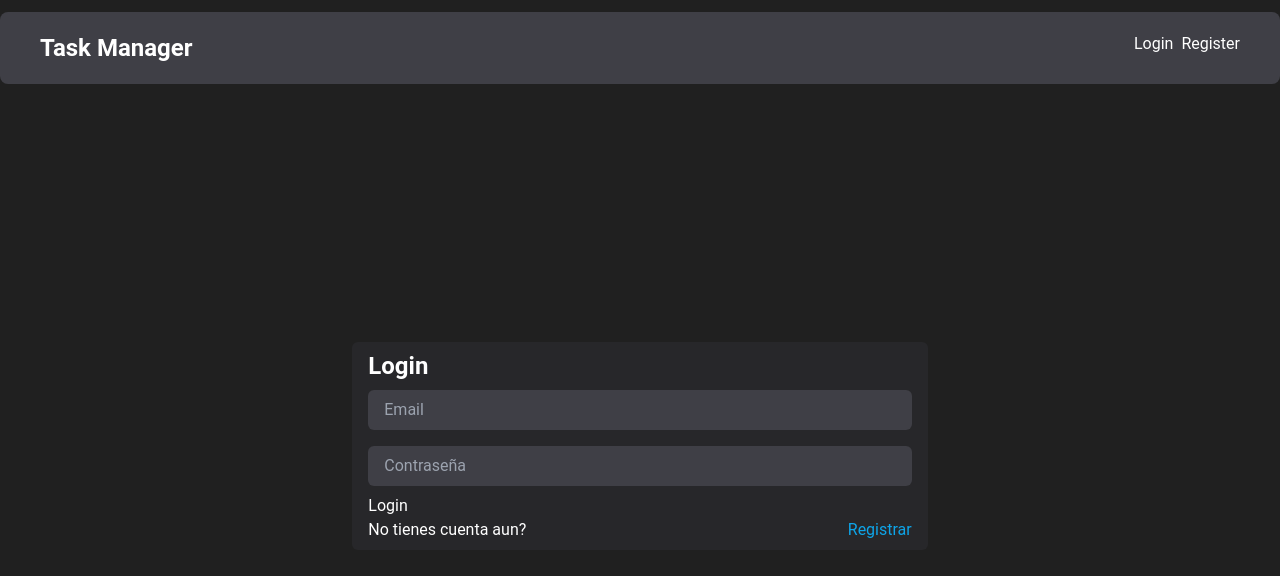
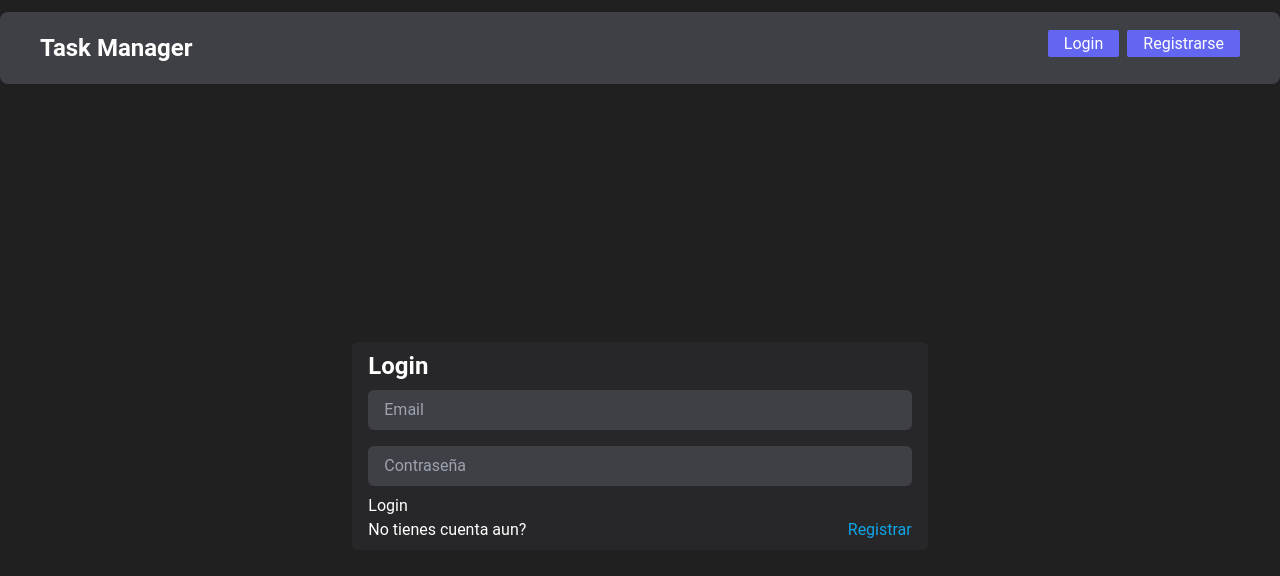
Before and after one commit to FrankArceC/backfrontend, a React (Vite) app in the folder client/: page /login in a window 1280 px wide. Shown: the top 576 px of the page. Built offline with nearby package versions, Linux system fonts and the light colour scheme.

Commit message:
voy hasta los estilos de tareas

```diff
--- a/client/src/components/Navbar.jsx
+++ b/client/src/components/Navbar.jsx
@@ -1,7 +1,7 @@
 import { Link } from "react-router-dom";
 import { useAuth } from "../context/AuthContext";
 function Navbar() {
-    const { isAuthenticated, logout } = useAuth();
+    const { isAuthenticated, logout, user } = useAuth();
 
     return (
         <nav className="bg-zinc-700 my-3 flex justify-between py-5 px-10 rounded-lg">
@@ -13,10 +13,12 @@ function Navbar() {
                 {isAuthenticated ? (
                     <>
                         <li>
-                            Bienvenido
+                            Bienvenido {user.name}
                         </li>
                         <li>
-                            <Link to="/add-task">Agregar Tarea</Link>
+                            <Link to="/add-task"
+                                className="bg-indigo-500 px-4 py-1 rounded-sm"
+                            >Agregar Tarea</Link>
                         </li>
                         <li>
                             <button onClick={logout}>Logout</button>
@@ -25,10 +27,14 @@ function Navbar() {
                 ) : (
                     <>
                         <li>
-                            <Link to="/login">Login</Link>
+                            <Link to="/login"
+                                className="bg-indigo-500 px-4 py-1 rounded-sm"
+                            >Login</Link>
                         </li>
                         <li>
-                            <Link to="/register">Register</Link>
+                            <Link to="/register"
+                                className="bg-indigo-500 px-4 py-1 rounded-sm"
+                            >Registrarse</Link>
                         </li>
                     </>)}
 
--- /dev/null
+++ b/client/src/components/TaskCard.jsx
@@ -0,0 +1,14 @@
+function TaskCard({ task }) {
+    return (
+        <div className="bg-zinc-800 max-w-md w-full p-10 rounded-md text-white my-2">
+            <h1 className="text-2xl font-bold">{task.title}</h1>
+            <div className="h-1 bg-zinc-600 my-2">
+                <button> Borrar </button>
+                <button> Editar </button>
+            </div>
+            <p className="text-slate-300">{task.description}</p>
+            {/* <p>{task.date.toLocaleString()}</p> */}
+        </div>
+    )
+}
+export default TaskCard;
--- a/client/src/context/AuthContext.jsx
+++ b/client/src/context/AuthContext.jsx
@@ -2,7 +2,7 @@ import { createContext, useState, useContext, useEffect } from "react";
 import { registerRequest, loginRequest, verifyTokenRequest } from "../api/auth.js"
 
 import Cookies from 'js-cookie'
-import { set } from "mongoose";
+//import { set } from "mongoose";
 //import { is } from "zod/locales";
 export const AuthContext = createContext();
 export const useAuth = () => {
--- a/client/src/pages/TaskFormPage.jsx
+++ b/client/src/pages/TaskFormPage.jsx
@@ -1,13 +1,16 @@
 import {useForm} from 'react-hook-form';
 import { useTasks } from '../context/TaskContext.jsx';
+import { useNavigate } from 'react-router-dom';
 
 function TaskFormPage() {
     const {register, handleSubmit}= useForm();
     const { createTask } = useTasks();
+    const navigate = useNavigate();
     //console.log(createTask);
 
     const onSubmit = handleSubmit((data) => {
         createTask(data);
+        navigate('/tasks');
     })
 
   return (
--- a/client/src/pages/TaskPage.jsx
+++ b/client/src/pages/TaskPage.jsx
@@ -1,5 +1,6 @@
 import { useEffect } from "react";
 import {useTasks} from "../context/TaskContext.jsx";
+import TaskCard from "../components/TaskCard.jsx";
 
 
 function TaskPage() {
@@ -13,10 +14,7 @@ function TaskPage() {
     return (
         <div>{
             tasks.map(task => (
-                <div key={task._id}>
-                    <h1>{task.title}</h1>
-                    <p>{task.description}</p>
-                </div>
+                <TaskCard key={task._id} task={task} />
             ))
         }</div>
     )
```
